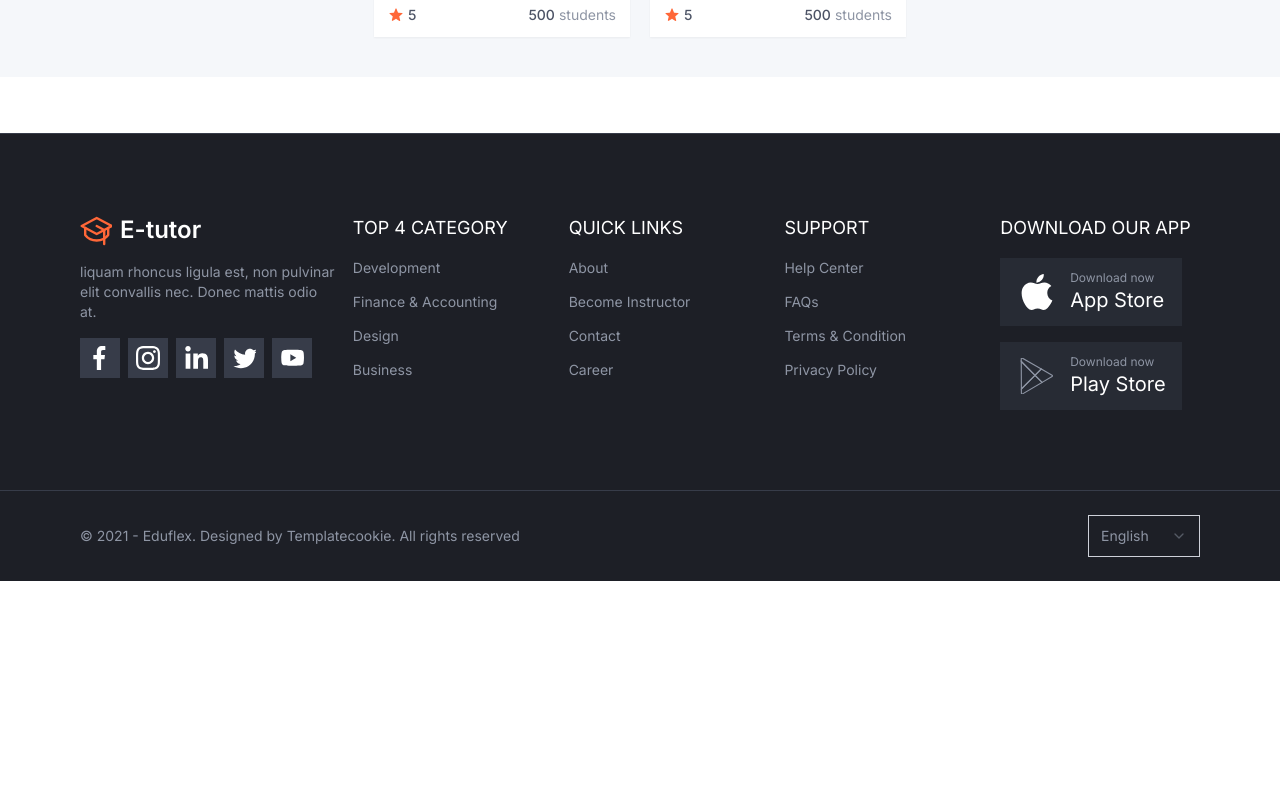
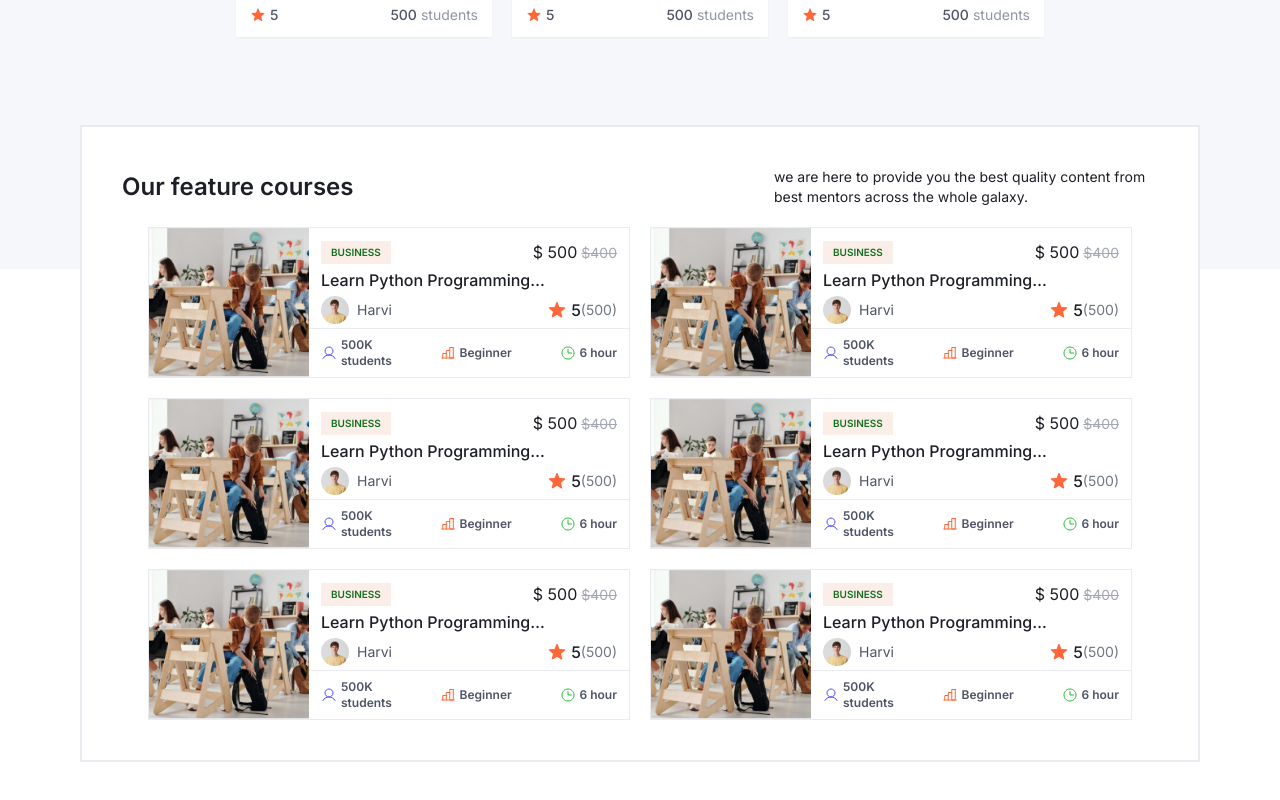
Before and after one commit to lmsGenie/lms-app, a Next.js app: page / in a window 1280 px wide. Shown: the part 1920-2720 px from the top of the page. Before the commit the page ends 2501 px from the top, so only its background shows below. Built offline with nearby package versions, Linux system fonts and the light colour scheme.

Commit message:
feat: created the feature courses section

```diff
--- a/src/app/page.tsx
+++ b/src/app/page.tsx
@@ -5,6 +5,7 @@ import { categories, courseCardData } from "@/sampledata";
 import { CourseDataPartial } from "@/types/course";
 import { Button } from "@/components/ui/button";
 import CourseCard from "@/components/course/CourseCard";
+import FeaturedCourseCard from "@/components/course/FeaturedCourseCard";
 import Icon from "@/components/icon/Icon";
 
 import bannerImage from "../assets/hero.png";
@@ -76,14 +77,35 @@ export default function Home() {
       </section>
 
       {/* best selling courses */}
-      <section className="my-4 bg-gray-50 p-2 dark:bg-gray-800 md:my-6 md:p-10 md:px-16 lg:my-14 lg:px-20">
+      <section className="relative my-4 bg-gray-50 p-2 dark:bg-gray-800 md:mt-6 md:p-10 md:px-24 lg:mt-14 lg:px-40">
         <h1 className="my-4 text-center text-lg font-semibold dark:text-white md:my-5 md:text-xl lg:my-6 lg:text-2xl">
           Best selling courses
         </h1>
         {/* container for course categories */}
-        <div className="flex cursor-pointer flex-wrap items-center justify-center gap-5">
+        <div className="flex cursor-pointer flex-wrap items-center justify-center gap-5 pb-48">
           {courseCardData.map((courseData: CourseDataPartial) => {
             return <CourseCard key={courseData.id} data={courseData} />;
+          })}
+        </div>
+      </section>
+
+      {/* for feature courses section */}
+      <section className="relative -top-40 mx-2 space-y-5 border-2 border-gray-100 bg-white p-2 md:mx-16 md:p-5 lg:mx-20 lg:p-10">
+        {/* header part */}
+        <div className="flex flex-col items-center justify-between lg:flex-row">
+          <h1 className=" text-lg font-semibold dark:text-white md:text-xl lg:text-2xl">
+            Our feature courses
+          </h1>
+          <p className="w-full text-center text-sm md:w-96 lg:text-left">
+            we are here to provide you the best quality content from best
+            mentors across the whole galaxy.
+          </p>
+        </div>
+
+        {/* container for featured courses card */}
+        <div className="flex flex-col flex-wrap items-center justify-center gap-5 md:flex-row">
+          {courseCardData.map((courseData: CourseDataPartial) => {
+            return <FeaturedCourseCard key={courseData.id} data={courseData} />;
           })}
         </div>
       </section>
--- /dev/null
+++ b/src/components/course/FeaturedCourseCard.tsx
@@ -0,0 +1,103 @@
+import Image from "next/image";
+import mentorImage from "@/assets/mentorImage.png";
+
+import { CourseDataPartial } from "@/types/course";
+
+import Icon from "../icon/Icon";
+
+interface IProps {
+  data: CourseDataPartial;
+}
+
+const FeaturedCourseCard = ({ data }: IProps) => {
+  return (
+    <div className="flex w-fit cursor-pointer flex-col border-[1.5px] border-gray-100 transition-all duration-200 ease-in-out hover:-translate-y-1 hover:shadow-md lg:flex-row">
+      <Image
+        src={data?.thumbnail!}
+        alt="thumbnail"
+        className="w-full object-cover lg:w-40"
+      />
+      <div className="w-[17rem] space-y-1 lg:w-80">
+        {/* for right side header */}
+        <div className="mt-3 flex items-center justify-between px-3">
+          <label className="bg-primary-100 px-[10px] py-[4px] text-[10px] font-semibold text-success-700">
+            {data?.category?.[0]}
+          </label>
+
+          {data?.discountedPrice ? (
+            data?.listPrice && (
+              <p className="text-[16px] text-gray-900">
+                {data?.listPrice?.currencySymbol} {data?.listPrice?.price}
+                <s className="ml-1 text-sm text-gray-400">
+                  {data?.discountedPrice?.currencySymbol}
+                  {data?.discountedPrice?.price}
+                </s>
+              </p>
+            )
+          ) : (
+            <p className="text-[16px] text-gray-900">
+              {data?.listPrice?.currencySymbol} {data?.listPrice?.price}
+            </p>
+          )}
+        </div>
+
+        <h1 className="line-clamp-1 px-3 text-sm font-medium text-gray-900 md:text-base">
+          {data?.title}
+        </h1>
+
+        {/* for mentor and course review */}
+        <div className="flex items-center justify-between px-3">
+          {/* for metor */}
+          <div className="flex h-7 w-7 items-center rounded-full">
+            <Image src={mentorImage} alt="mentor" />
+            <p className="ml-2 text-xs text-gray-700 md:text-sm">Harvi</p>
+          </div>
+
+          {/* for course rating */}
+          <div className="flex items-center gap-1">
+            <Icon
+              id="Star"
+              className="w-4 fill-primary-500 stroke-none md:w-5"
+            />
+            <p className="flex items-center text-sm font-medium text-gray-900 dark:text-gray-100 md:text-base">
+              {data?.averageRating}{" "}
+              <span className="text-xs font-normal text-gray-600 dark:text-gray-50 md:text-sm">
+                ({data?.totalEnrollments})
+              </span>
+            </p>
+          </div>
+        </div>
+
+        {/* more course details */}
+        <div className="flex items-center justify-between border-t border-gray-100 px-3 py-2 text-sm font-semibold">
+          {/* course enrollment */}
+          <div className="flex items-center gap-1">
+            <Icon id="User" className="w-4 stroke-secondary-500 2xl:w-5" />
+            <p className="text-xs text-gray-700 dark:text-gray-100 2xl:text-sm">
+              {data?.totalEnrollments}K{" "}
+              <span className="hidden lg:block">students</span>
+            </p>
+          </div>
+
+          {/* course level */}
+          <div className="flex items-center gap-1">
+            <Icon id="ChartBar" className="w-4 stroke-primary-500 2xl:w-5" />
+            <p className="text-xs text-gray-700 dark:text-gray-100 2xl:text-sm">
+              Beginner
+            </p>
+          </div>
+
+          {/* cour content length */}
+          <div className="flex items-center gap-1">
+            <Icon id="Clock" className="w-4 stroke-success-500 2xl:w-5" />
+            <p className="text-xs text-gray-700 dark:text-gray-100 2xl:text-sm">
+              6 hour
+            </p>
+          </div>
+        </div>
+      </div>
+    </div>
+  );
+};
+
+export default FeaturedCourseCard;
```
